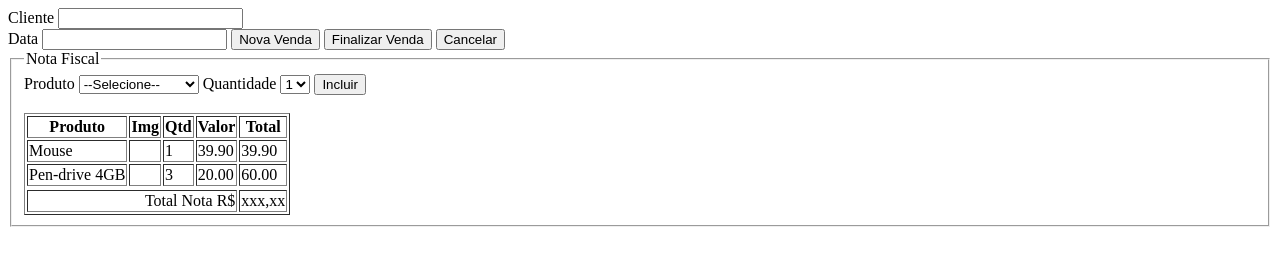
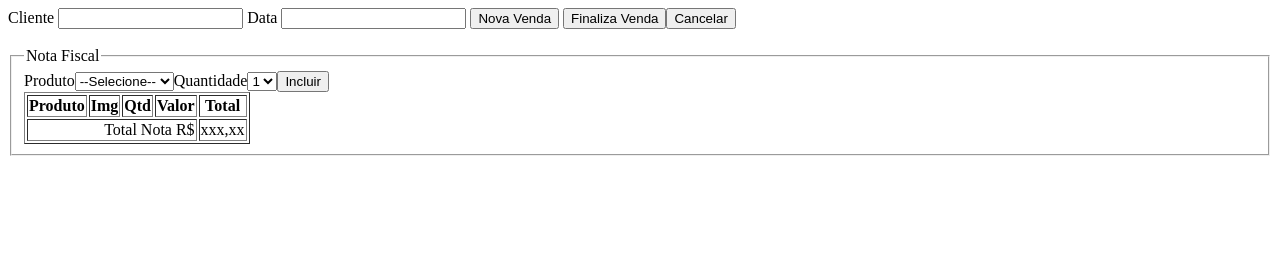
Before and after one commit to gustavogavila/wg-pdv, a plain HTML site: page src/index.html in a window 1280 px wide. Both pictures are taken after a click on the button "Nova Venda". Drawn offline with Linux system fonts and the light colour scheme.

Commit message:
Implementação de eventos para ativar botões e gerar Nota Fiscal

```diff
--- a/src/index.html
+++ b/src/index.html
@@ -8,70 +8,16 @@
         <div class="container">
 
             <div id="painel-principal">
-                Cliente <input type="text" id="cliente"><br/>
+                Cliente <input type="text" id="cliente">
                 Data <input type="text" id="data-venda">
                 <button id="nova-venda">Nova Venda</button>
-                <button id="finaliza-venda">Finalizar Venda</button>
-                <button id="cancela-venda">Cancelar</button>
-
             </div>
 
-            <div id="nota-fiscal">
-                <fieldset>
-                    <legend>Nota Fiscal</legend>
-                        <div id="painel-seleciona-produto">
-                            Produto
-                            <select id="produtos">
-                                <option value="">--Selecione--</option>
-                                <option value="teste">Produto de teste</option>
-                            </select>
-                            Quantidade
-                            <select id="quantProd">
-                                <option value="1">1</option>
-                            </select>
-                            <button id="inclui-produto">Incluir</button>
-                        </div>
+            <br/>
 
-                        <br/>
-
-                        <div id="div-tabela-produtos">
-                            <table id="tabela-produtos" border="1">
-                                <thead>
-                                    <th>Produto</th>
-                                    <th>Img</th>
-                                    <th>Qtd</th>
-                                    <th>Valor</th>
-                                    <th>Total</th>
-                                </thead>
-                                <tbody>
-                                    <tr>
-                                        <td>Mouse</td>
-                                        <td></td>
-                                        <td>1</td>
-                                        <td>39.90</td>
-                                        <td>39.90</td>
-                                    </tr>
-                                    <tr>
-                                        <td>Pen-drive 4GB</td>
-                                        <td></td>
-                                        <td>3</td>
-                                        <td>20.00</td>
-                                        <td>60.00</td>
-                                    </tr>
-                                    <tr></tr>
-                                </tbody>
-                                <tfoot>
-                                    <td colspan="4" style="text-align:right">
-                                        Total Nota R$
-                                    </td>
-                                    <td>xxx,xx</td>
-                                </tfoot>
-                            </table>
-                        </div>
-                </fieldset>
-
-            </div>
+            <div id="nota-fiscal"></div>
 
         </div>
+        <script src="js/main.js" charset="utf-8"></script>
     </body>
 </html>
--- a/src/js/main.js
+++ b/src/js/main.js
@@ -0,0 +1,110 @@
+let $divNotaFiscal = document.getElementById('nota-fiscal');
+
+const ativaBotoes = () => {
+    let btnFinalizaVenda = document.createElement('button');
+    btnFinalizaVenda.setAttribute('id', 'btn-finaliza-venda');
+    btnFinalizaVenda.textContent = 'Finaliza Venda';
+
+    let btnCancelaVenda = document.createElement('button');
+    btnCancelaVenda.setAttribute('id', 'btn-cancela-venda');
+    btnCancelaVenda.textContent = 'Cancelar';
+
+    let divPainelPrincipal = document.getElementById('painel-principal');
+    divPainelPrincipal.appendChild(btnFinalizaVenda);
+    divPainelPrincipal.appendChild(btnCancelaVenda);
+}
+
+const geraNF = () => {
+
+    let $fieldset = document.createElement('fieldset');
+
+    let $legend = document.createElement('legend');
+    $legend.textContent = 'Nota Fiscal';
+
+    // Criando form de preenchimento de itens
+
+    let $divFormItem = document.createElement('div');
+    $divFormItem.setAttribute('id', 'form-item');
+
+    let $labelForm01 = document.createElement('label');
+    $labelForm01.textContent = 'Produto';
+
+    let $selectForm01 = document.createElement('select');
+    $selectForm01.setAttribute('id', 'produtos');
+
+    let $optionDefault01 = document.createElement('option');
+    $optionDefault01.setAttribute('value', '');
+    $optionDefault01.textContent = '--Selecione--';
+
+    let $labelForm02 = document.createElement('label');
+    $labelForm02.textContent = 'Quantidade';
+
+    let $selectForm02 = document.createElement('select');
+    $selectForm02.setAttribute('id', 'quantProd');
+
+    let $optionDefault02 = document.createElement('option');
+    $optionDefault02.setAttribute('value', '1');
+    $optionDefault02.textContent = '1';
+
+    let $btnIncluiProduto = document.createElement('button');
+    $btnIncluiProduto.setAttribute('id', 'inclui-produto');
+    $btnIncluiProduto.textContent = 'Incluir';
+
+    $selectForm01.appendChild($optionDefault01);
+    $selectForm02.appendChild($optionDefault02);
+    $divFormItem.appendChild($labelForm01);
+    $divFormItem.appendChild($selectForm01);
+    $divFormItem.appendChild($labelForm02);
+    $divFormItem.appendChild($selectForm02);
+    $divFormItem.appendChild($btnIncluiProduto);
+    $fieldset.appendChild($legend);
+    $fieldset.appendChild($divFormItem);
+
+    // Criando tabela de itens
+
+    let $divTabelaItens = document.createElement('div');
+    $divTabelaItens.setAttribute('id', 'div-tabela-itens');
+
+    let $tabelaItens = document.createElement('table');
+    $tabelaItens.setAttribute('id', 'tabela-itens');
+    $tabelaItens.setAttribute('border', '1');
+
+    let $thead = document.createElement('thead');
+    $thead.innerHTML = `
+        <th>Produto</th>
+        <th>Img</th>
+        <th>Qtd</th>
+        <th>Valor</th>
+        <th>Total</th>
+    `;
+
+    let $tbody = document.createElement('tbody');
+    let $tfoot = document.createElement('tfoot');
+
+    let $tdTotal = document.createElement('td');
+    $tdTotal.setAttribute('id', 'total-nota');
+    $tdTotal.textContent = 'xxx,xx';
+
+    $tfoot.innerHTML = `
+        <td colspan="4" style="text-align:right">Total Nota R$</td>
+        <td>${$tdTotal.innerHTML}</td>
+    `
+    $tabelaItens.appendChild($thead);
+    $tabelaItens.appendChild($tbody);
+    $tabelaItens.appendChild($tfoot);
+    $divTabelaItens.appendChild($tabelaItens);
+
+    $fieldset.appendChild($divTabelaItens);
+
+    // Adicionando o form e a tabela de itens à $divNotaFiscal
+
+    $divNotaFiscal.appendChild($fieldset);
+}
+
+const iniciaVenda = () => {
+    ativaBotoes();
+    geraNF();
+}
+
+let btnNovaVenda = document.getElementById('nova-venda');
+btnNovaVenda.addEventListener('click', iniciaVenda);
```
